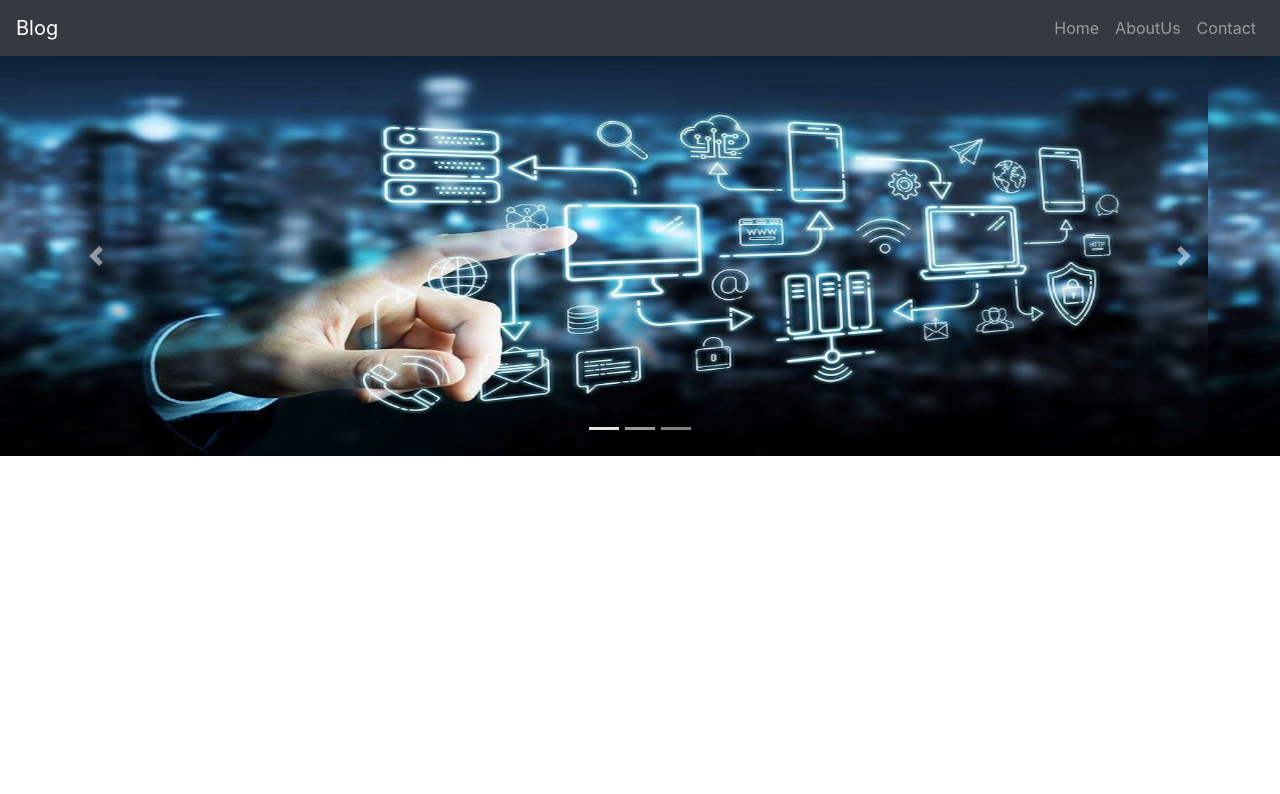
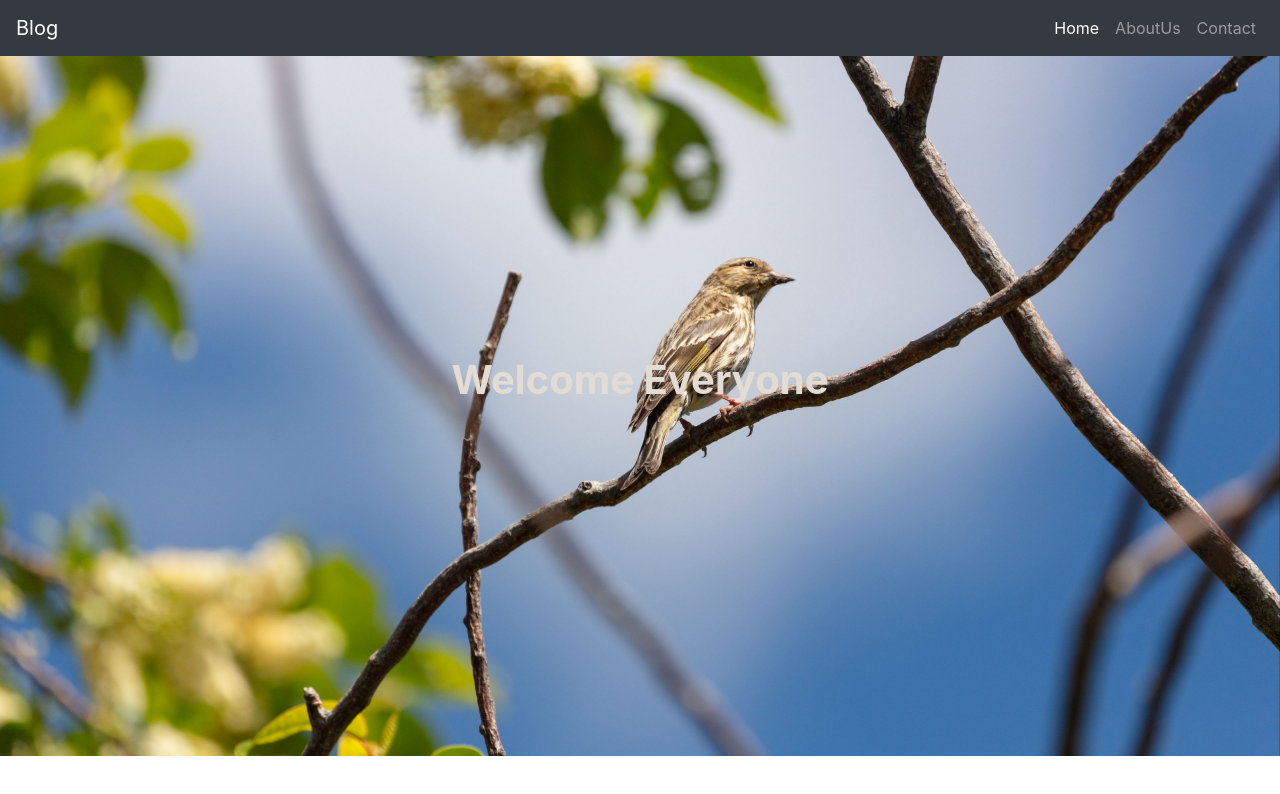
Before and after one commit to abhishekshubham16/Website, a plain HTML site: page index.htm in a window 1280 px wide. Drawn offline with nearby package versions, Linux system fonts and the light colour scheme.

Commit message:
new commit

```diff
--- a/index.htm
+++ b/index.htm
@@ -8,7 +8,24 @@
     <link rel="stylesheet" href="https://cdn.jsdelivr.net/npm/bootstrap@4.6.0/dist/css/bootstrap.min.css" integrity="sha384-B0vP5xmATw1+K9KRQjQERJvTumQW0nPEzvF6L/Z6nronJ3oUOFUFpCjEUQouq2+l" crossorigin="anonymous">
     <script src="https://code.jquery.com/jquery-3.5.1.slim.min.js" integrity="sha384-DfXdz2htPH0lsSSs5nCTpuj/zy4C+OGpamoFVy38MVBnE+IbbVYUew+OrCXaRkfj" crossorigin="anonymous"></script>
     <script src="https://cdn.jsdelivr.net/npm/bootstrap@4.6.0/dist/js/bootstrap.bundle.min.js" integrity="sha384-Piv4xVNRyMGpqkS2by6br4gNJ7DXjqk09RmUpJ8jgGtD7zP9yug3goQfGII0yAns" crossorigin="anonymous"></script>
+    <style>
 
+      .header {
+        height: 700px;
+        width: 100%;
+        background-image: url(bird.jpg);
+        background-position: center;
+        background-repeat: no-repeat;
+        background-size: cover;
+      }
+      .header h1 {
+        font-size: 40px;
+        font-weight: 700;
+        color: #e3dcd5;
+        margin-top: 300px;
+        text-align: center;
+      }
+    </style>
 </head>
 <body>
     <nav class="navbar navbar-expand-lg navbar-dark bg-dark">
@@ -18,7 +35,7 @@
         </button>
         <div class="collapse navbar-collapse" id="navbarNav">
           <ul class="navbar-nav ml-auto">
-            <li class="nav-item">
+            <li class="nav-item active">
                 <a class="nav-link" href="./index.htm">Home</a>
               </li>
             <li class="nav-item">
@@ -30,32 +47,17 @@
           </ul>
         </div>
     </nav>
-    <div id="carouselExampleIndicators" class="carousel slide" data-ride="carousel">
-        <ol class="carousel-indicators">
-          <li data-target="#carouselExampleIndicators" data-slide-to="0" class="active"></li>
-          <li data-target="#carouselExampleIndicators" data-slide-to="1"></li>
-          <li data-target="#carouselExampleIndicators" data-slide-to="2"></li>
-        </ol>
-        <div class="carousel-inner">
-          <div class="carousel-item active">
-            <img class="d-block w-100 " src="/tech.jpg" alt="First slide" height="400">
-          </div>
-          <div class="carousel-item">
-            <img class="d-block w-100 " src="/tech.jpg" alt="Second slide" height="400">
-          </div>
-          <div class="carousel-item">
-            <img class="d-block w-100" src="/tech.jpg" alt="Third slide" height="400">
+    <div class="header">
+      <div class="container">
+        <div class="row text center">
+          <div class="col-lg-12">
+            <div>
+              <h1>Welcome Everyone</h1>
+            </div>
           </div>
         </div>
-        <a class="carousel-control-prev" href="#carouselExampleIndicators" role="button" data-slide="prev">
-          <span class="carousel-control-prev-icon" aria-hidden="true"></span>
-          <span class="sr-only">Previous</span>
-        </a>
-        <a class="carousel-control-next" href="#carouselExampleIndicators" role="button" data-slide="next">
-          <span class="carousel-control-next-icon" aria-hidden="true"></span>
-          <span class="sr-only">Next</span>
-        </a>
-    </div><br/>
+      </div>
+    </div>
 
 </body>
 </html>
```
Also changed, not shown: about.htm (+5 -2 lines), contact.htm (+7 -4 lines), bird.jpg (added), leo.jpg (deleted), tech.jpg (deleted).
